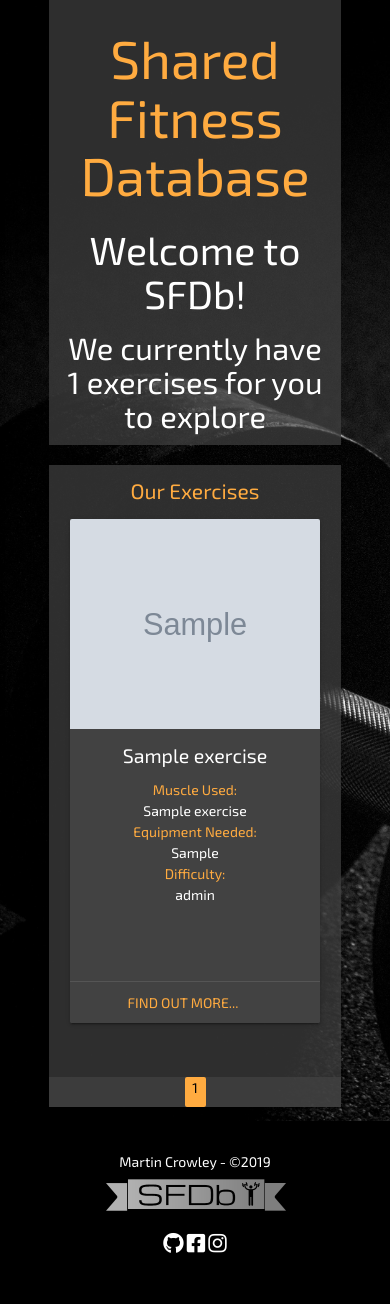
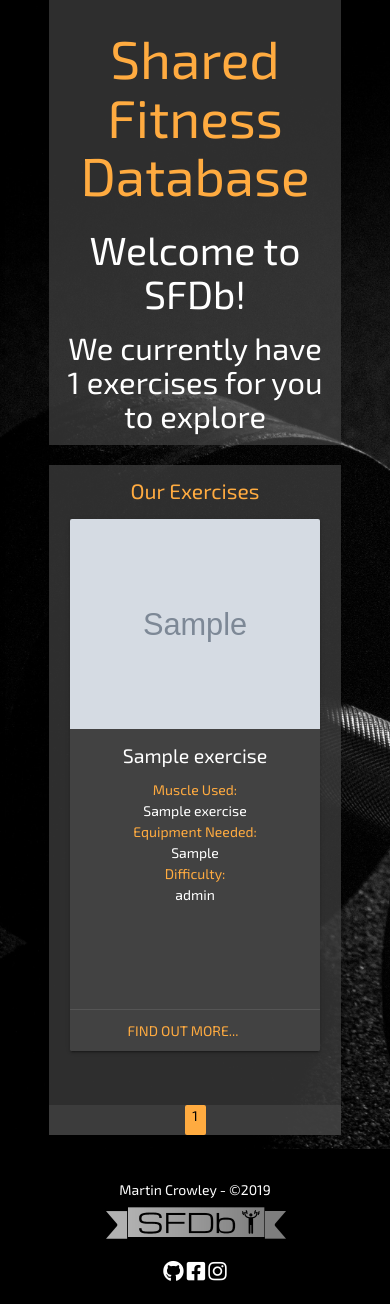
Before and after one commit to Code-Institute-Submissions/shared_fitness_database, a Flask app: page /home in a window 390 px wide. Shown: the part 56-1360 px from the top of the page. Before the commit the page ends 1309 px from the top, so only its background shows below. Run offline with Flask 2, Linux system fonts and the light colour scheme; grey boxes marked "Sample" are stand-in pictures; a database or web service that is not in the repository returns one stand-in record (values such as "Sample title"); some libraries are stand-ins or nearby versions.

Commit message:
style rule change for the card titles

```diff
--- a/static/css/style.css
+++ b/static/css/style.css
@@ -242,21 +242,12 @@ main a.text_links:hover {
 .card .card-content p .card-info{
     color: white;
 }
-@media only screen and (max-width: 601px){
-    .card .card-title {
-        font-size: 1.35rem;
-    }
-    .card .card-content{
-        height: 20rem;
-        padding-top: 10px;
-    }
-}
 @media only screen and (max-width: 992px){
     .card .card-title {
         font-size: 1.4rem;
     }
     .card .card-content{
-        height: 18rem;
+        height: 20rem;
         padding-top: 10px;
     }
 }
```
